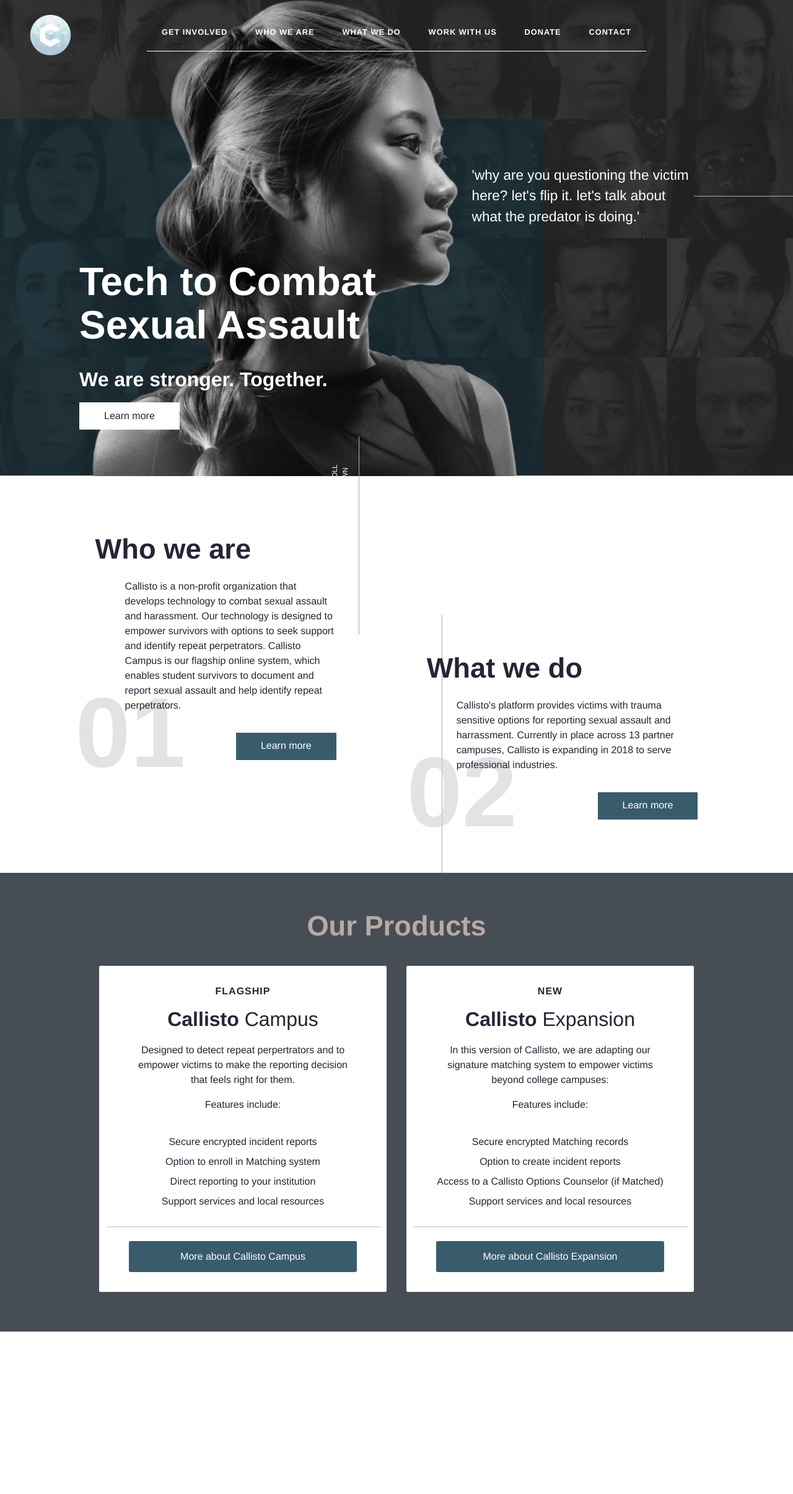
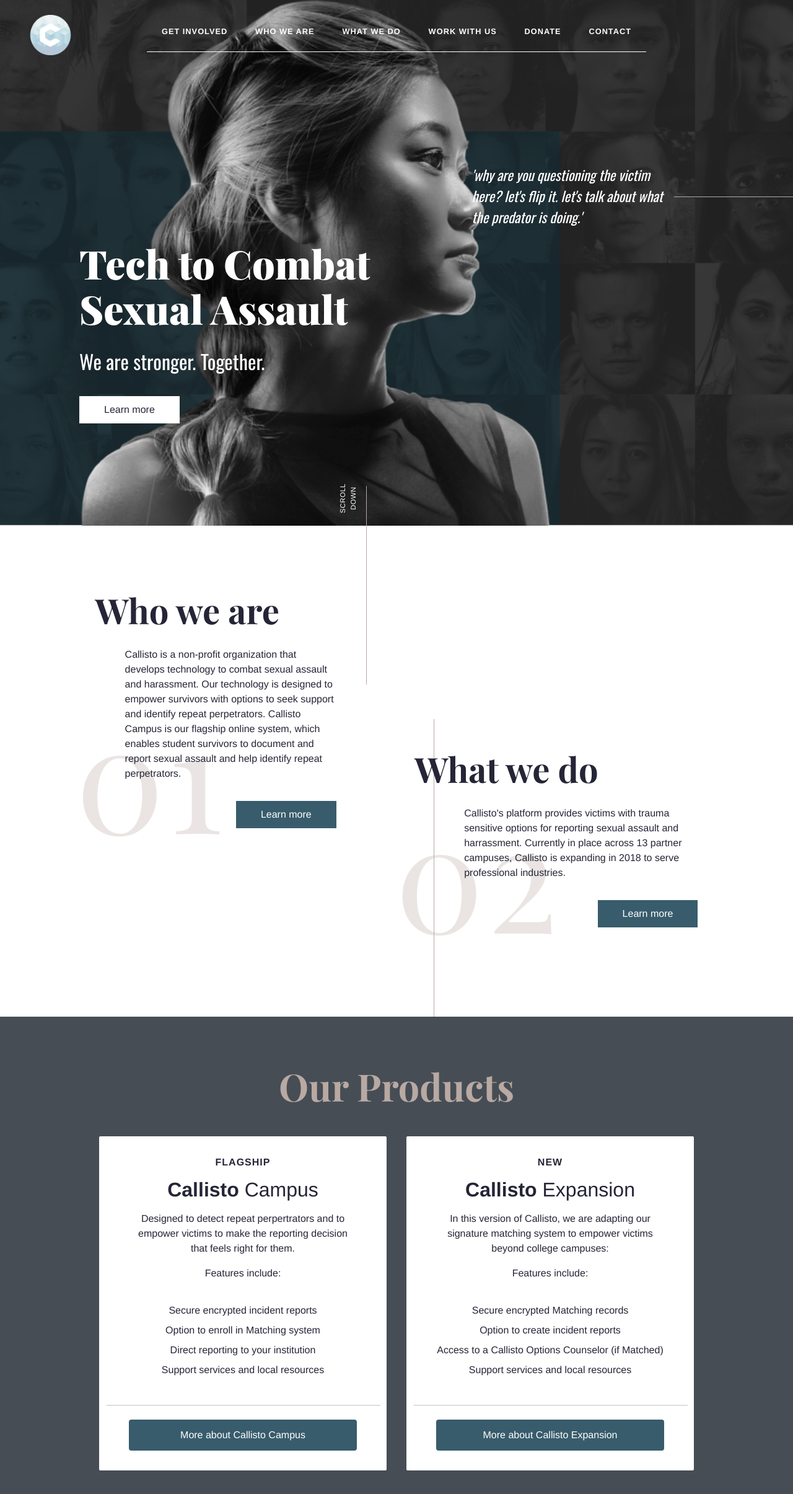
Before and after one commit to bernardwang/callisto-hw, a Vue app: page /#/ in a window 1280 px wide. Shown: the top 2410 px of the page at 62% size. Before the commit the page ends 2148 px from the top, so only its background shows below. Built offline with nearby package versions, Linux system fonts and the light colour scheme.

Commit message:
Add typefaces and more spacing

```diff
--- a/index.html
+++ b/index.html
@@ -1,5 +1,5 @@
 <!DOCTYPE html>
-<html>
+<html lang="en">
   <head>
     <meta charset="utf-8">
     <title>Callisto</title>
--- a/src/components/Home.vue
+++ b/src/components/Home.vue
@@ -1,5 +1,5 @@
 <template>
-  <main>
+  <main role="main">
     <HomeSplash/>
     <HomeAbout/>
     <HomeProducts/>
--- a/src/components/HomeAbout.vue
+++ b/src/components/HomeAbout.vue
@@ -1,6 +1,6 @@
 <template>
-  <section class="u-page about typography">
-    <div class="section who">
+  <section class="u-page about">
+    <article class="article who" role="article">
       <h2 class="title">
         Who we are
       </h2>
@@ -10,8 +10,8 @@
       <Button class="button" variant="accent">
         Learn more
       </Button>
-    </div>
-    <div class="section what">
+    </article>
+    <article class="article what" role="article">
       <h2 class="title">
         What we do
       </h2>
@@ -21,7 +21,7 @@
       <Button class="button" variant="accent">
         Learn more
       </Button>
-    </div>
+    </article>
   </section>
 </template>
 
@@ -40,7 +40,7 @@
 .about {
   min-height: 35rem;
   margin: 0 2vw 0 2vw;
-  padding-bottom: 5rem;
+  padding-bottom: 9rem;
   background-color: $cl-white;
   position: relative;
   display: flex;
@@ -54,7 +54,7 @@
     position: absolute;
     border-left: 1px solid $cl-text-secondary;
     top: -4rem;
-    left: 45%;
+    left: 46%;
     height: 20rem;
   }
   &:after {
@@ -62,11 +62,17 @@
     position: absolute;
     border-left: 1px solid $cl-text-secondary;
     bottom: 0rem;
-    right: 44%;
-    height: 26rem;
+    right: 45%;
+    height: 30rem;
+  }
+  @include breakpoint(large) {
+    margin: 0;
   }
   @include breakpoint(medium) {
     flex-direction: column;
+
+    // Remove lines
+    // TODO: find better way to handle responsiveness for visual elements
     &:before, &:after {
       border: none;
     }
@@ -80,13 +86,16 @@
   }
 }
 .what {
-  width: 45%;
-  padding-top: 15rem;
+  width: 47%;
+  padding-top: 19rem;
+  .desc {
+    padding-left: 5rem;
+  }
   &:before {
     content: "02";
   }
 }
-.section {
+.article {
   position: relative;
   z-index: 1;
   &:before {
@@ -94,9 +103,11 @@
     z-index: -1;
     left: -2rem;
     bottom: -3rem;
-    font-size: 10rem;
-    font-weight: bold;
-    color: rgba(200,200,200,0.5);
+    font-family: $playfair-stack;
+    font-size: 15rem;
+    font-weight: 400;
+    letter-spacing: 0.3rem;
+    color: rgba(#B8A9A3,0.3);
   }
   @include breakpoint(medium) {
     width: 100%;
@@ -104,6 +115,8 @@
   }
 }
 .title {
+  font-family: $playfair-stack;
+  font-size: 3.5rem;
 }
 .desc {
   padding-left: 3rem;
--- a/src/components/HomeProducts.vue
+++ b/src/components/HomeProducts.vue
@@ -1,13 +1,13 @@
 <template>
-  <section class="u-page products typography">
+  <section class="u-page products">
     <h2 class="title">
       Our Products
     </h2>
     <div class="card-container">
-      <div class="card campus">
-        <h5 class="label">
+      <article class="card campus" role="article">
+        <span class="label">
           Flagship
-        </h5>
+        </span>
         <h3 class="name">
           Callisto <span class="u-normal"> Campus </span>
         </h3>
@@ -27,11 +27,11 @@
         <Button class="button" variant="accent">
           More about Callisto Campus
         </Button>
-      </div>
-      <div class="card campus">
-        <h5 class="label">
+      </article>
+      <article class="card campus" role="article">
+        <span class="label">
           New
-        </h5>
+        </span>
         <h3 class="name">
           Callisto <span class="u-normal"> Expansion </span>
         </h3>
@@ -51,7 +51,7 @@
         <Button class="button" variant="accent">
           More about Callisto Expansion
         </Button>
-      </div>
+      </article>
     </div>
   </section>
 </template>
@@ -70,12 +70,14 @@
 
 .products {
   padding-top: 1rem;
-  padding-bottom: 3rem;
+  padding-bottom: 7rem;
   min-height: 30rem;
   background-color: $cl-bg-dark;
 }
 .title {
   width: 100%;
+  font-family: $playfair-stack;
+  font-size: 3.8rem;
   text-align: center;
   color: $cl-text-secondary;
 }
@@ -100,19 +102,20 @@
   }
 }
 .label {
+  font-family: $monteserrat-stack;
+  font-weight: bold;
   text-transform: uppercase;
   letter-spacing: 1px;
   margin: 0;
 }
 .name {
   margin-top: 1rem;
-}
-.desc {
-  font-weight: 500;
+  font-family: $monteserrat-stack;
 }
 .feat {
   margin-top: 2rem;
   line-height: 2;
+  font-weight: 400;
 }
 .divider {
   border: 0.5px solid #ddd;
@@ -123,9 +126,9 @@
 }
 .button {
   width: 100%;
-  margin-top: 2rem;
+  margin-top: 3rem;
   padding-top: 1rem;
   padding-bottom: 1rem;
-  border-radius: 3px;
+  border-radius: 4px;
 }
 </style>
--- a/src/components/HomeSplash.vue
+++ b/src/components/HomeSplash.vue
@@ -1,23 +1,23 @@
 <template>
-  <section class="u-page splash typography">
+  <section class="u-page splash">
     <NavBar />
-    <div class="text-container">
-      <div class="text left">
+    <div class="article-container">
+      <article class="article left">
         <h1 class="left-display">
           Tech to Combat Sexual Assault
         </h1>
-        <h3>
+        <p class="left-headline">
           We are stronger. Together.
-        </h3>
+        </p>
         <Button variant="primary">
           Learn more
         </Button>
-      </div>
-      <div class="text right">
-        <p class="right-quote">
+      </article>
+      <aside class="article right" role="complementary">
+        <p class="right-quote headline">
           'why are you questioning the victim here? let's flip it. let's talk about what the predator is doing.'
         </p>
-      </div>
+      </aside>
     </div>
     <div class="scroll">
       <p class="scroll-text">
@@ -44,21 +44,38 @@
 @import '@/styles/_variables.scss';
 
 .splash {
-  min-height: 45rem;
+  position: relative;
+  min-height: 100vh;
   padding-bottom: 3rem;
   background-image: url('~@/assets/person_background.png'), url('~@/assets/faces_background.png');
   background-size: contain, cover;
   background-repeat: no-repeat;
   background-position: 25% 100%, center;
   color: $cl-white;
+  @include breakpoint(medium) {
+    flex-direction: column;
+
+    // Remove lines and scroll
+    // TODO: find better way to handle responsiveness for visual elements
+    .right-quote:before {
+      border: none;
+    }
+    .scroll {
+      display: none;
+    }
+  }
 }
-.text-container {
+.article-container {
   display: flex;
   flex-direction: row;
   flex-wrap: wrap;
   justify-content: space-between;
+}
+.article {
   @include breakpoint(medium) {
-    flex-direction: column;
+    width: 100%;
+    padding: 0;
+    margin-top: 3rem;
   }
 }
 .right {
@@ -68,39 +85,39 @@
 }
 .left {
   width: 50%;
-  margin-top: 16rem;
-}
-.text {
-  @include breakpoint(medium) {
-    width: 100%;
-    padding: 0;
-    margin-top: 3rem;
-  }
+  margin-top: 14rem;
 }
 .left-display {
+  font-family: $playfair-stack;
+  font-weight: 900;
+  margin-bottom: 1.5rem;
+}
+.left-headline {
+  font-family: $oswald-stack;
+  font-weight: 500;
+  font-size: 2rem;
+  margin-top: 1.5rem;
 }
 .right-quote {
   position: relative;
+  padding-right: 3rem;
+  font-family: $oswald-stack;
   font-size: 1.414rem;
+  font-style: italic;
   &:before {
     content: "";
     position: absolute;
     border-top: 1px solid $cl-text-secondary;
     top: 50%;
-    right: -12rem;
-    width: 12rem;
-  }
-  @include breakpoint(medium) {
-    &:before {
-      border: none;
-    }
+    right: -11rem;
+    width: 13rem;
   }
 }
 .scroll {
   position: absolute;
   width: 3rem;
-  left: 41%;
-  bottom: 0rem;
+  left: 42%;
+  bottom: 1rem;
   transition: transform $time-normal;
   &:hover {
     transform: translateY(4px)
@@ -109,7 +126,9 @@
 .scroll-text {
   transform: rotate(-90deg);
   text-transform: uppercase;
+  font-family: $monteserrat-stack;
   font-weight: 500;
+  letter-spacing: 0.5px;
   font-size: 0.7rem;
   text-align: center;
   cursor: pointer;
--- a/src/components/NavBar.vue
+++ b/src/components/NavBar.vue
@@ -1,41 +1,43 @@
 <template>
-  <nav class="navbar">
+  <header class="navbar" role="banner">
     <router-link class="logo" to="/">
       <img :src="logoSrc" alt="Callisto Logo">
     </router-link>
-    <ul class="nav-container" aria-label="Main Menu">
+    <nav role="navigation" aria-label="Main Menu">
+      <ul class="nav-container">
         <li class="nav-item">
           <router-link class="nav-link" to="/get-involved">
-          <h6 class="link-text"> Get Involved </h6>
+            Get Involved
           </router-link>
         </li>
         <li class="nav-item">
           <router-link class="nav-link" to="/who-we-are">
-          <h6 class="link-text"> Who We Are </h6>
+            Who We Are
           </router-link>
         </li>
         <li class="nav-item">
           <router-link class="nav-link" to="/what-we-do">
-          <h6 class="link-text"> What We Do </h6>
+            What We Do
           </router-link>
         </li>
         <li class="nav-item">
           <router-link class="nav-link" to="/work-with-us">
-          <h6 class="link-text"> Work With Us </h6>
+            Work With Us
           </router-link>
         </li>
         <li class="nav-item">
           <router-link class="nav-link" to="/donate">
-          <h6 class="link-text"> Donate </h6>
+            Donate
           </router-link>
         </li>
         <li class="nav-item">
           <router-link class="nav-link" to="/contact">
-          <h6 class="link-text"> Contact </h6>
+            Contact
           </router-link>
         </li>
       </ul>
     </nav>
+  </header>
 </template>
 
 <script>
@@ -72,15 +74,14 @@
   }
 }
 .nav-item {
+  display: inline-block;
   margin: 0 -0.1rem 0 -0.1rem;
-  padding: 0 1.5rem 1rem 1.5rem;
-  display: inline-block;
+  padding: 0.5rem 1.5rem 1.5rem 1.5rem;
   color: $cl-white;
   border-bottom: 1px solid $cl-white;
-  //transition: color $time-fast, border $time-fast;
-  &:hover {
+  &:hover, &:focus {
+    color: $cl-text-secondary;
     border-bottom: 1px solid $cl-text-secondary;
-    color: $cl-text-secondary;
   }
   @include breakpoint(large) {
     width: 10rem;
@@ -88,14 +89,13 @@
 }
 .nav-link {
   color: inherit;
+  font-family: $monteserrat-stack;
+  font-size: 0.8rem;
   font-weight: bold;
   text-transform: uppercase;
   text-decoration: none;
   text-align: center;
+  letter-spacing: 1px;
   transition: color $time-fast;
 }
-.link-text {
-  font-size: 0.8rem;
-  letter-spacing: 1px;
-}
 </style>
--- a/src/components/core/Button.vue
+++ b/src/components/core/Button.vue
@@ -32,6 +32,7 @@
 .button {
   padding: 0.8rem 2.5rem 0.8rem 2.5rem;
   border: none;
+  font-family: $monteserrat-stack;
   font-weight: 500;
   font-size: 1rem;
   cursor: pointer;
--- a/src/styles/_typography.scss
+++ b/src/styles/_typography.scss
@@ -1,39 +1,27 @@
-$font-stack: 'Avenir', Helvetica, Arial, sans-serif;
-$header-stack: 'Avenir', Helvetica, Arial, sans-serif;
-
 #app {
-  font-family: $font-stack;
+  font-family: $open-sans-stack;
   -webkit-font-smoothing: antialiased;
   -moz-osx-font-smoothing: grayscale;
 }
 
-.h1, .h2, .h3, .h4, .h5, .h6 {
-  font-family: $header-stack;
+h1, h2, h3, h4, h5, h6 {
+  margin: 1em 0 0.5em 0;
   font-weight: bold;
-  margin: 1em 0 0.5em;
 }
 
 // 1.414 type scale
-.h1, .h2 { line-height: 1.1; }
-.h3, .h4 { line-height: 1.3; }
-.h1 { font-size: 4rem; }
-.h2 { font-size: 2.83rem; }
-.h3 { font-size: 2rem; }
-.h4 { font-size: 1.414rem; }
-.h5 { font-size: 1rem; }
-.h6 { font-size: 0.7rem; }
-.p {
+h1 { font-size: 4rem; }
+h2 { font-size: 2.83rem; }
+h3 { font-size: 2rem; }
+h4 { font-size: 1.414rem; }
+h5 { font-size: 1rem; }
+h6 { font-size: 0.7rem; }
+p {
   font-size: 1rem;
+  font-family: $monteserrat-stack;
+  font-weight: 500;
   line-height: 1.5;
 }
 
-// modular scss pattern from http://thesassway.com/advanced/modular-css-typography
-.typography {
-  h1 { @extend .h1; }
-  h2 { @extend .h2; }
-  h3 { @extend .h3; }
-  h4 { @extend .h4; }
-  h5 { @extend .h5; }
-  h6 { @extend .h6; }
-  p { @extend .p; }
-}
+// TODO: create a typography component to organize by typefaces and text type
+// i.e. display, headline, subheading, body ...
--- a/src/styles/_utils.scss
+++ b/src/styles/_utils.scss
@@ -1,13 +1,18 @@
-
+// Default padding for page section
 .u-page {
   padding-left: 10vw;
   padding-right: 10vw;
+  @include breakpoint(large) {
+    padding-left: 7vw;
+    padding-right: 7vw;
+  }
   @include breakpoint(medium) {
     padding-left: 5vw;
     padding-right: 5vw;
   }
 }
 
+// Font weight utils
 .u-bold {
   font-weight: bold;
 }
--- a/src/styles/_variables.scss
+++ b/src/styles/_variables.scss
@@ -1,9 +1,30 @@
+// Typefaces
+@import url('https://fonts.googleapis.com/css?family=Playfair+Display:400,700,900');
+@import url('https://fonts.googleapis.com/css?family=Oswald');
+@import url('https://fonts.googleapis.com/css?family=Open+Sans:400,600');
+@import url('https://fonts.googleapis.com/css?family=Montserrat:400,500,600');
+
+$playfair-stack: 'Playfair Display', 'Avenir', Helvetica, Arial, sans-serif;
+$oswald-stack: 'Oswald', 'Avenir', Helvetica, Arial, sans-serif;
+$open-sans-stack: 'Open Sans', 'Avenir', Helvetica, Arial, sans-serif;
+$monteserrat-stack: 'Monteserrat', 'Avenir', Helvetica, Arial, sans-serif;
+
+// Colors
+$cl-white: #ffffff;
+
+$cl-text-primary: #252537;
+$cl-text-secondary: #B8A9A3;
+$cl-text-accent: #385C6C;
+
+$cl-bg-light: $cl-white;
+$cl-bg-dark: #464D55;
+
 // Breakpoints
 $bp-large: 65rem;
 $bp-medium: 55rem;
 $bp-small: 30rem;
 
- @mixin breakpoint($point) {
+@mixin breakpoint($point) {
   @if $point == large {
     @media (max-width: $bp-large) { @content; }
   }
@@ -15,16 +36,6 @@
   }
 }
 
-// Colors
-$cl-white: #ffffff;
-
-$cl-text-primary: #252537;
-$cl-text-secondary: #B8A9A3;
-$cl-text-accent: #385C6C;
-
-$cl-bg-light: $cl-white;
-$cl-bg-dark: #464D55;
-
 // Transistion times
 $time-fast: 0.3s;
 $time-normal: 0.5s;
```
Lines whose indentation alone changed are shown as unchanged.
